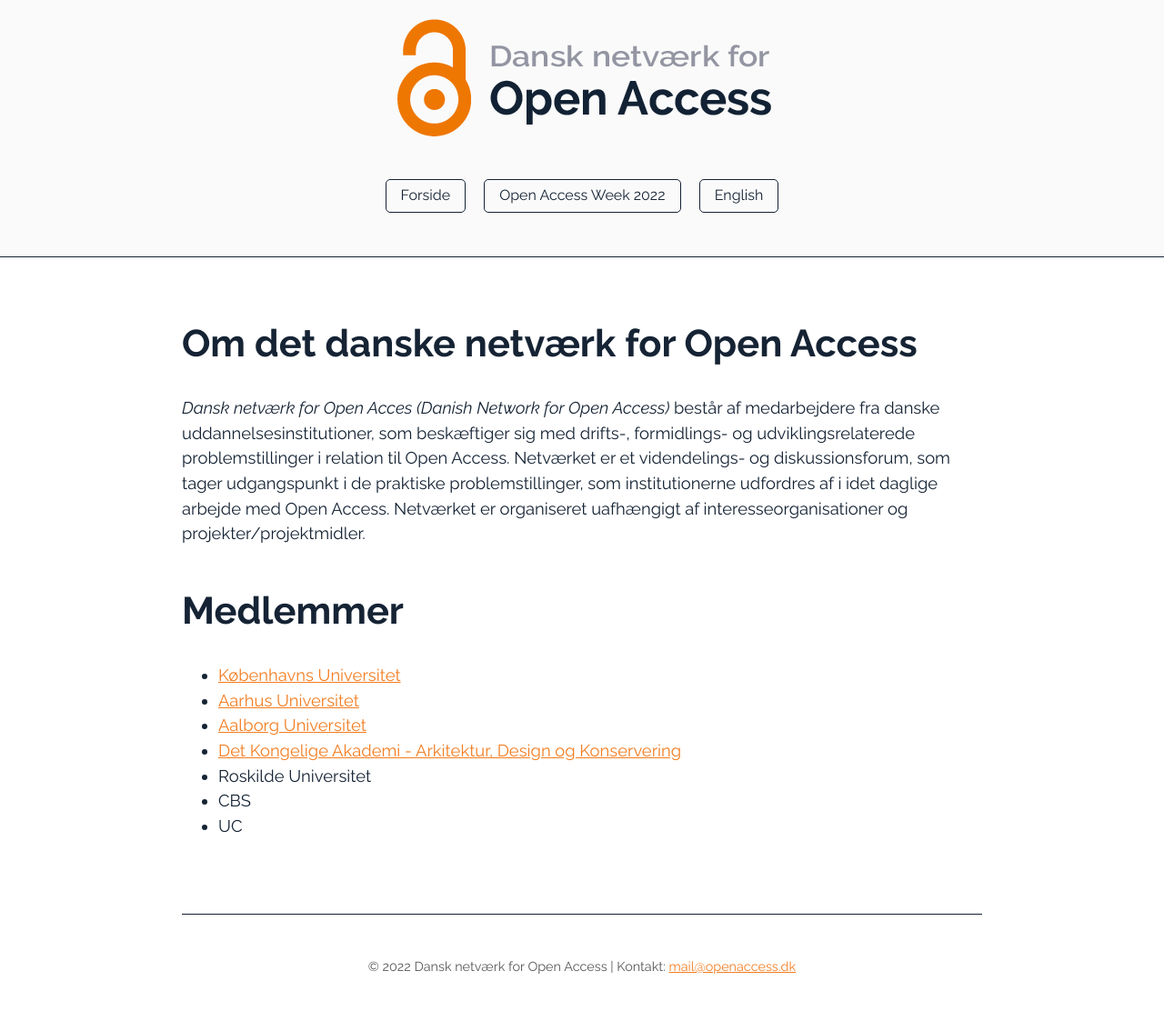
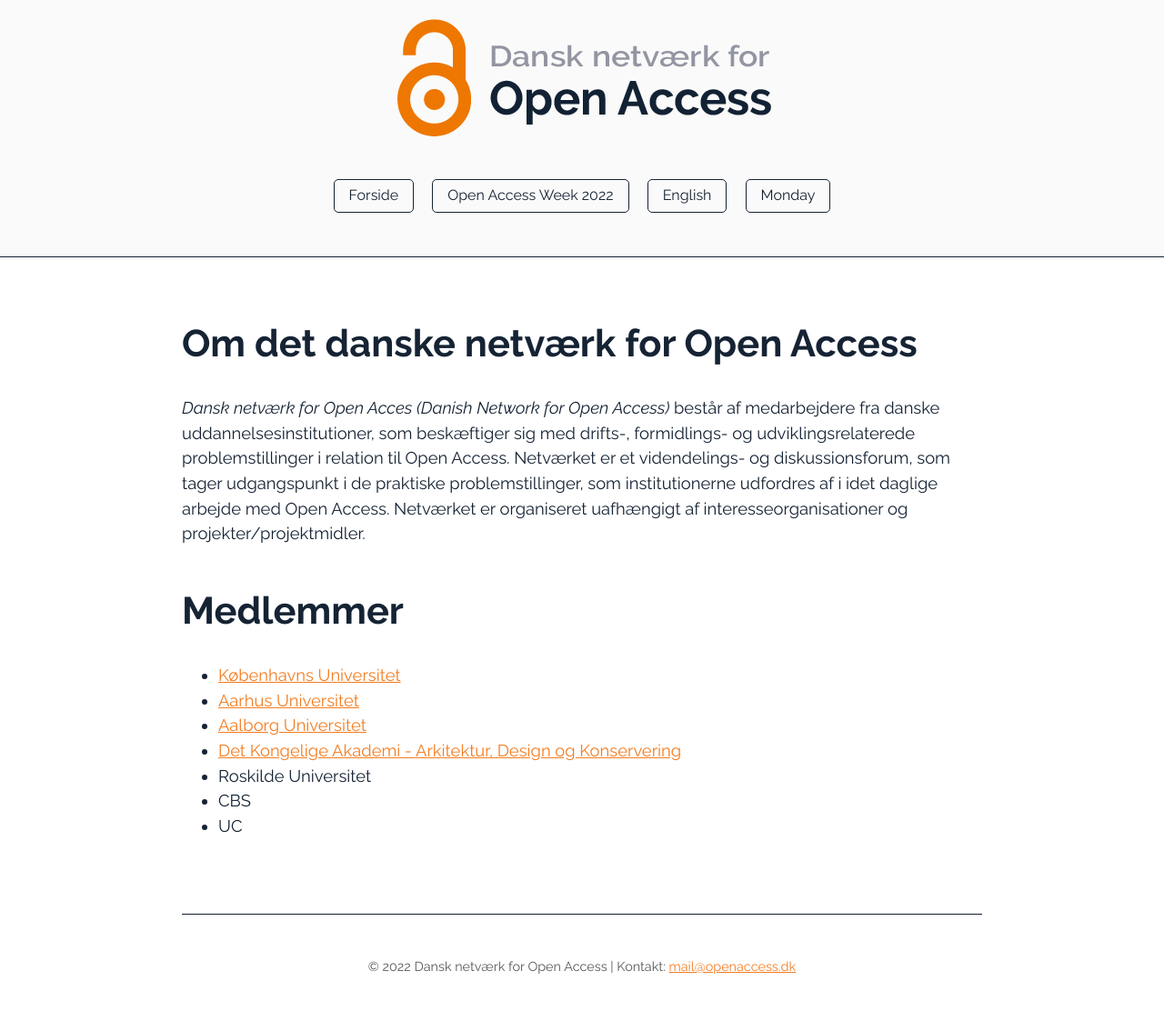
Before and after one commit to openaccess-dk/openaccess-dk.github.io, a Jekyll site: the page built from index.md, in a window 1280 px wide. Shown: the whole page at 91% size. Built offline with Jekyll 4.4.1, drawn with Linux system fonts in a browser that asks for light colours.

Commit message:
Update navigation.yml

```diff
--- a/_data/navigation.yml
+++ b/_data/navigation.yml
@@ -6,3 +6,6 @@
 
 - name: English
   link: /english
+
+- name: Monday
+  link: /monday
```
